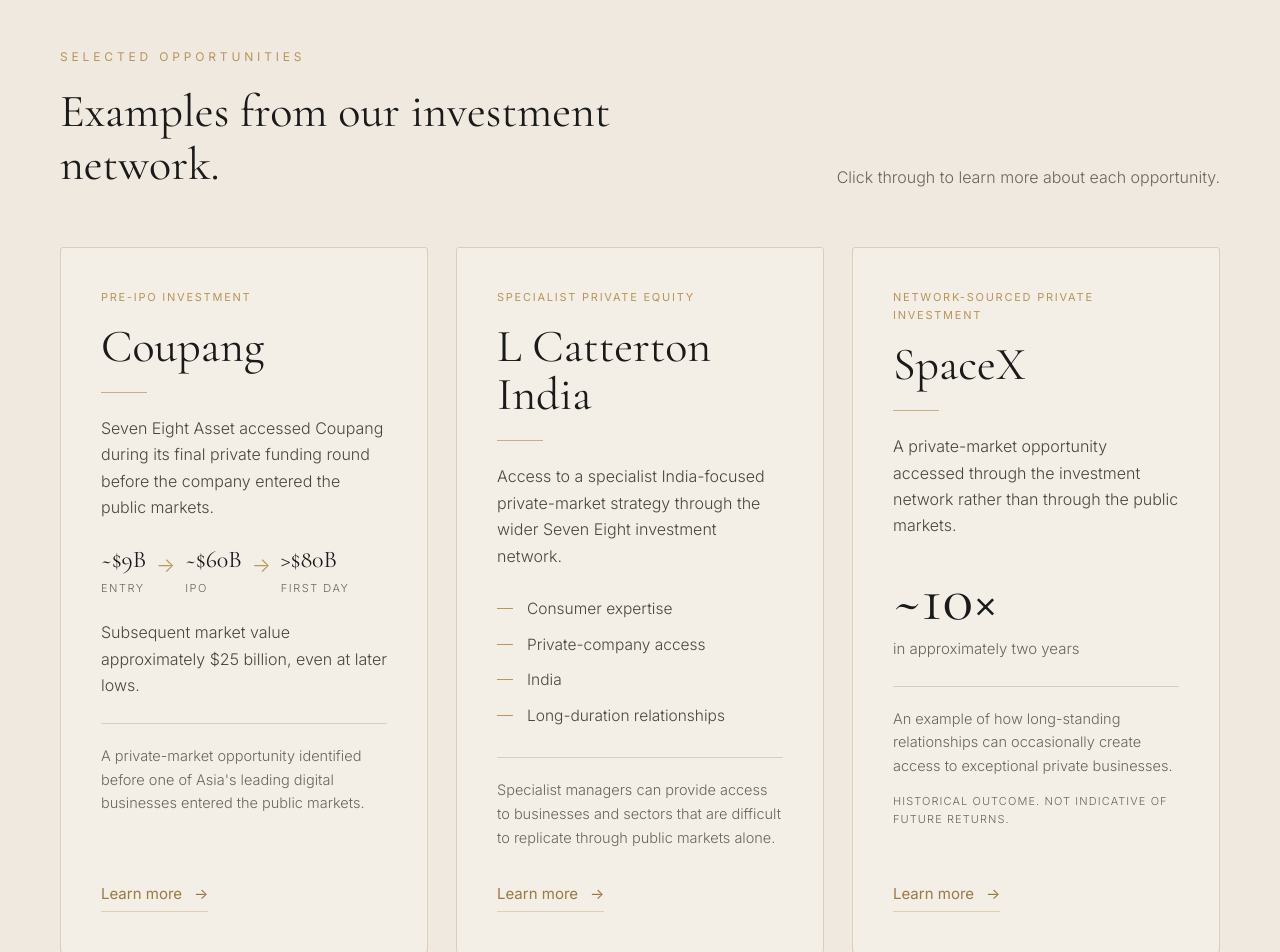
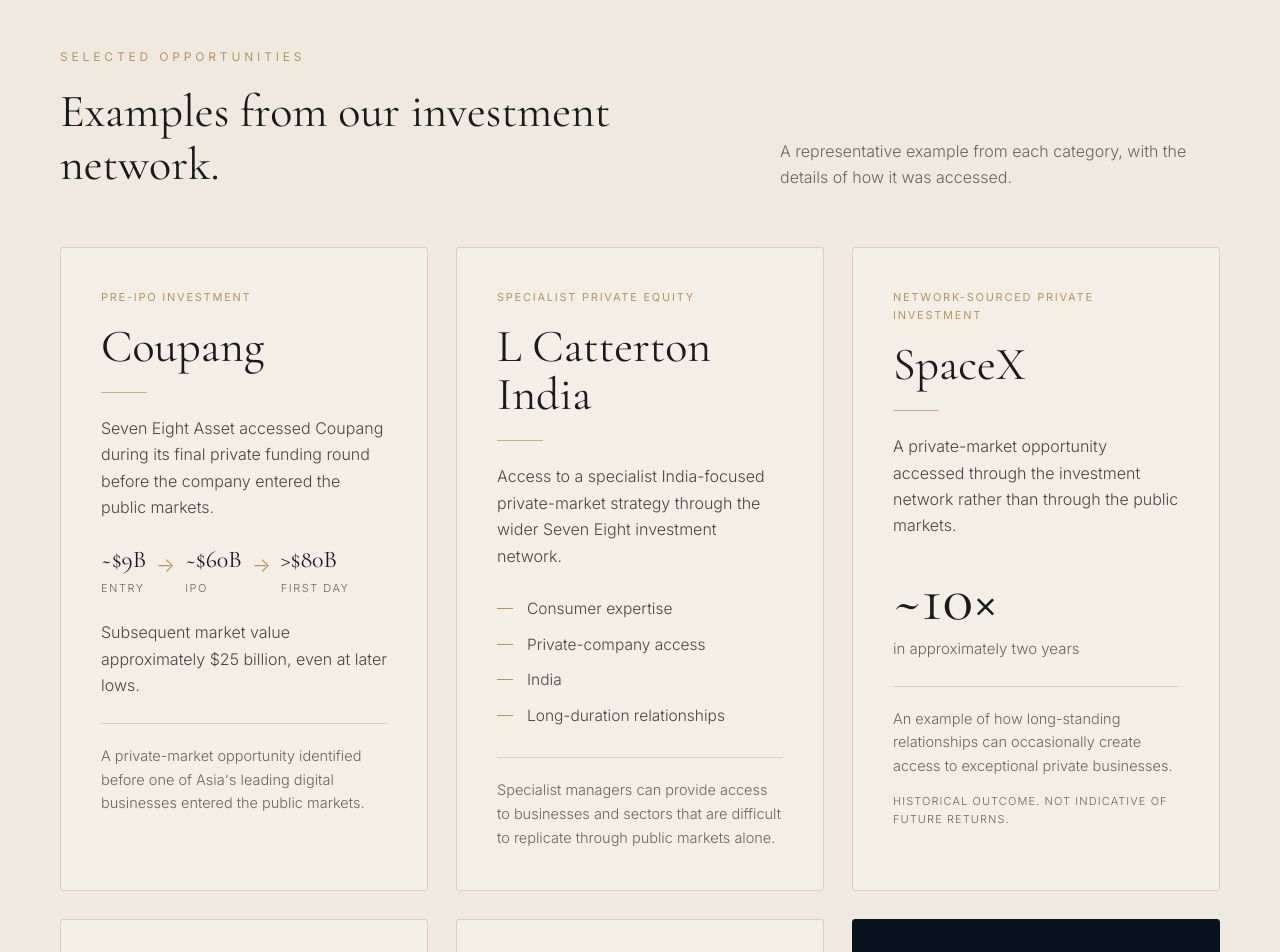
Before and after one commit to wesleyrichards-bit/seven-eight-ventures, a plain HTML site: page index.html in a window 1280 px wide. Shown: the part 2000-2952 px from the top of the page. Drawn offline with nearby package versions, Linux system fonts and the light colour scheme.

Commit message:
Remove Learn more links from opportunity cards
Co-Authored-By: Claude Opus 5.5 <noreply@anthropic.com>
Claude-Session: https://claude.ai/code/session_01FKLcBb9wvGKRjNN1mRLEzv

```diff
--- a/index.html
+++ b/index.html
@@ -211,7 +211,7 @@
         <div class="eyebrow">Selected opportunities</div>
         <h2>Examples from our investment network.</h2>
       </div>
-      <p>Click through to learn more about each opportunity.</p>
+      <p>A representative example from each category, with the details of how it was accessed.</p>
     </div>
 
     <div class="opps">
@@ -231,7 +231,6 @@
         </div>
         <p class="sub" style="margin-top:14px">Subsequent market value approximately $25 billion, even at later lows.</p>
         <p class="note">A private-market opportunity identified before one of Asia's leading digital businesses entered the public markets.</p>
-        <div class="cta"><a href="https://www.seveneightasset.com/" target="_blank" rel="noopener">Learn more <span>&rarr;</span></a></div>
       </article>
 
       <!-- L Catterton -->
@@ -247,7 +246,6 @@
           <li>Long-duration relationships</li>
         </ul>
         <p class="note">Specialist managers can provide access to businesses and sectors that are difficult to replicate through public markets alone.</p>
-        <div class="cta"><a href="https://www.seveneightasset.com/" target="_blank" rel="noopener">Learn more <span>&rarr;</span></a></div>
       </article>
 
       <!-- SpaceX -->
@@ -260,7 +258,6 @@
         <div class="sub">in approximately two years</div>
         <p class="note">An example of how long-standing relationships can occasionally create access to exceptional private businesses.</p>
         <div class="disc">Historical outcome. Not indicative of future returns.</div>
-        <div class="cta"><a href="https://www.seveneightasset.com/" target="_blank" rel="noopener">Learn more <span>&rarr;</span></a></div>
       </article>
 
       <!-- Hotel Chocolat -->
@@ -270,7 +267,6 @@
         <div class="short"></div>
         <p>Participation in a company equity raise sourced through the wider investment network.</p>
         <p class="note">Public-market capital raises can occasionally create opportunities to provide capital at moments when valuation, company quality and access align.</p>
-        <div class="cta"><a href="https://www.seveneightasset.com/" target="_blank" rel="noopener">Learn more <span>&rarr;</span></a></div>
       </article>
 
       <!-- Indian QIPs -->
@@ -286,7 +282,6 @@
           <li>Research-led selection</li>
         </ul>
         <p class="note">India's capital markets offer a steady flow of placements. Our research network helps identify those where quality and pricing align.</p>
-        <div class="cta"><a href="https://www.seveneightasset.com/" target="_blank" rel="noopener">Learn more <span>&rarr;</span></a></div>
       </article>
 
       <!-- Newt Natural Capital -->
```
